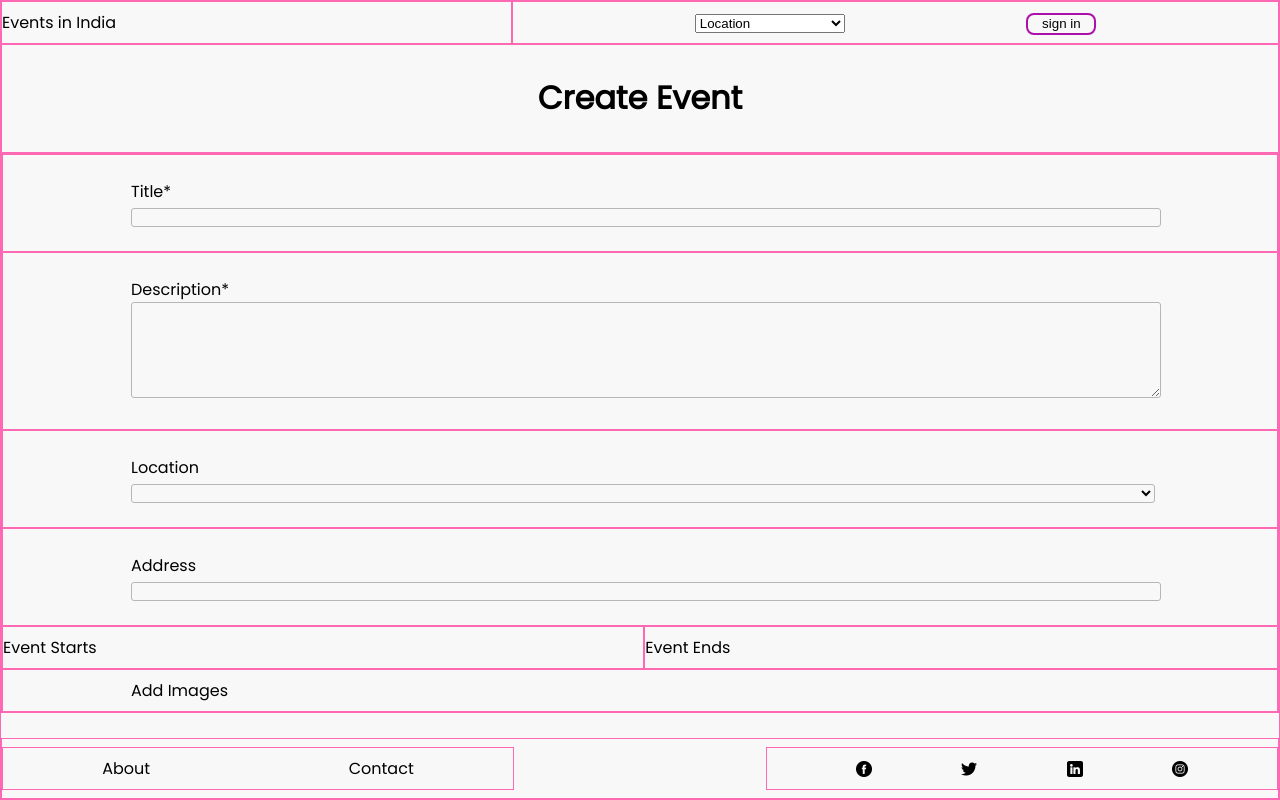
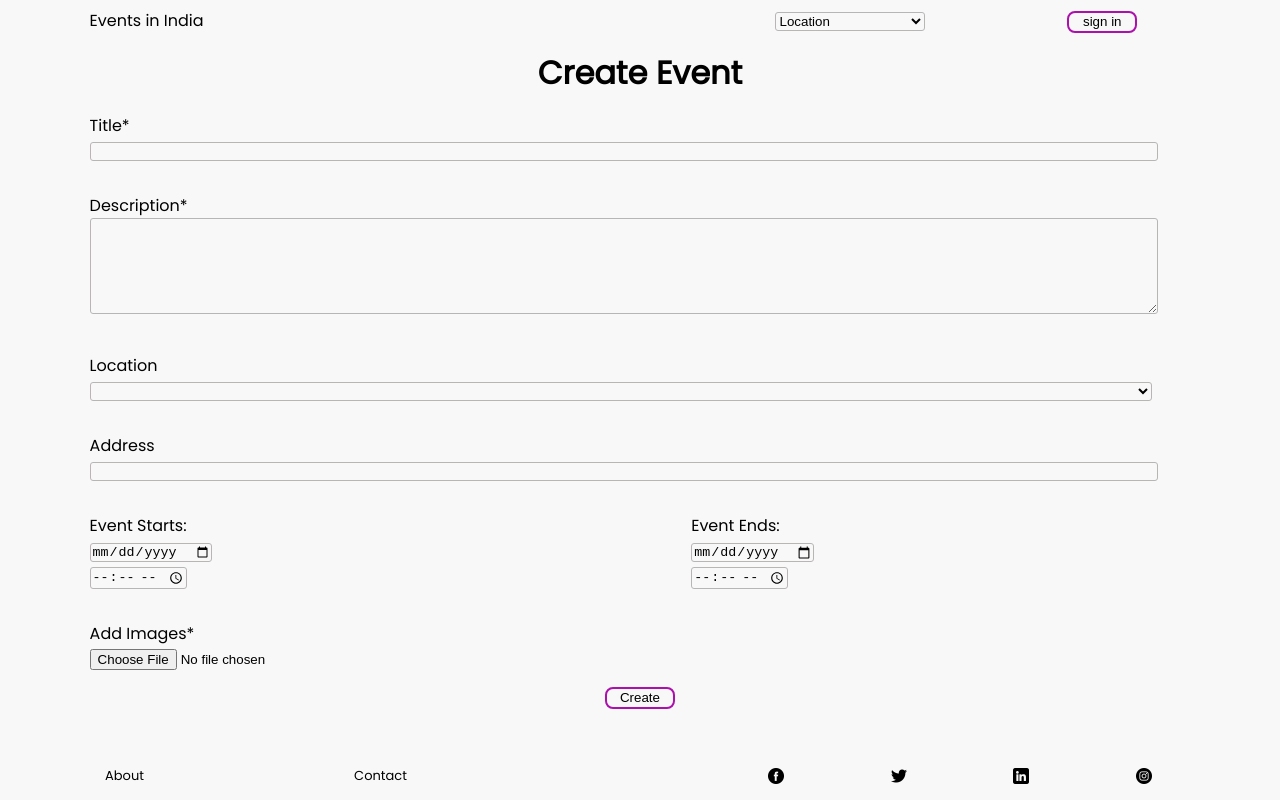
Before and after one commit to Kujo01243/web_learning, a plain HTML site: page Auftrag 7/index.html in a window 1280 px wide. Drawn offline with Linux system fonts and the light colour scheme.

Commit message:
Zwischenspeicherung

```diff
--- a/Auftrag 7/index.html
+++ b/Auftrag 7/index.html
@@ -14,7 +14,7 @@
 
 <body>
     <div class="grid-container">
-        <div class="item-logo item">Events in India
+        <div class="item-logo item center">Events in India
         </div>
         <div class="item-menu item">
             <form action="#">
@@ -32,7 +32,7 @@
             </form>
         </div>
         <div class="item-header item">
-            <h1>Create Event</h1>
+            <h1 class="nomargin">Create Event</h1>
         </div>
         <div class="item-input item">
             <div class="item-title item center">
@@ -61,21 +61,35 @@
                 <p class="title">Address</p>
                 <input class="boxes" type="text" name="Address" maxlength="80">
             </div>
-            <div class="item-event-start item">Event Starts</div>
-            <div class="item-event-end item">Event Ends</div>
-            <div class="item-add-images item center">Add Images</div>
+            <div class="item-event-start item center">
+                <p class="title">Event Starts:</p>
+                <input class="date-time nomargin" type="date"><br>
+                <input class="date-time" type="time">
+            </div>
+            <div class="item-event-end item">
+                <p class="title">Event Ends:</p>
+                <input class="date-time nomargin" type="date"><br>
+                <input class="date-time" type="time">
+            </div>
+            <div class="item-add-images item center">
+                <p class="title">Add Images*</p>
+                <input type="file" >
+            </div>
         </div>
         <div class="item-footer item">
             <div class="item-footer-left item">
-                <a href="#">About</a>
-                <a href="#">Contact</a>
+                <a href="#" class="footer-hover">About</a>
+                <a href="#" class="footer-hover">Contact</a>
             </div>
             <div class="item-footer-right item">
-                <img class="socialmedia" src="./pics/facebook.png" alt="facebook">
-                <img class="socialmedia" src="./pics/twitter.png" alt="Twitter">
-                <img class="socialmedia" src="./pics/linkedin.png" alt="Linkedin">
-                <img class="socialmedia" src="./pics/instagram.png" alt="Instagram">
+                <a class="socialmedia" href="https://facebook.com"><img class="socialmedia" src="./pics/facebook.png" alt="facebook"></a>
+                <a class="socialmedia" href="https://x.com"><img class="socialmedia" src="./pics/twitter.png" alt="Twitter"></a>
+                <a class="socialmedia" href="https://linkedin.com"><img class="socialmedia" src="./pics/linkedin.png" alt="Linkedin"></a>
+                <a class="socialmedia" href="https://instagram.com"><img class="socialmedia" src="./pics/instagram.png" alt="Instagram"></a>
             </div>
+        </div>
+        <div class="item-upload item">
+            <button class="button">Create</button>
         </div>
     </div>
 </body>
--- a/Auftrag 7/style.css
+++ b/Auftrag 7/style.css
@@ -18,22 +18,21 @@ body {
 }
 .grid-container {
     display: grid;
-    grid-template-columns: 1fr 1.5fr;
-    grid-template-rows: auto  auto auto 1fr auto;
+
+    grid-template-rows: auto  auto auto auto 1fr auto;
     grid-template-areas:
       "item-logo item-menu "
       "item-header item-header"
       "item-input item-input"
+      "item-upload item-upload"
       ". ."
       "item-footer item-footer";
-    border: 1px solid hotpink;
     min-height: 100vh;
     box-sizing: border-box;
 }
 .item {
     padding-top: 0.5rem;
     padding-bottom: 0.5rem;
-    border: 1px solid hotpink;
 }
 .item-logo {
     grid-area: item-logo;
@@ -53,7 +52,7 @@ body {
 .item-input {
     grid-area: item-input;
     display: grid;
-    grid-template-columns: auto auto;
+    grid-template-columns: 54vw 45.5vw;
     grid-template-areas:
     "item-title item-title"
     "item-description item-description"
@@ -72,6 +71,7 @@ body {
     "item-footer-left . item-footer-right ";
 }
 .item-footer-left {
+    padding: 0;
     grid-area: item-footer-left;
     display: flex;
     justify-content: space-around;
@@ -82,14 +82,20 @@ body {
     display: flex;
     justify-content: center;
     align-items: center;
-    justify-content: space-evenly;
+    justify-content: space-between;
+    padding-right: 10vw;
 }
 .item-footer-left > a {
     text-decoration: none;
     color: black;
+    font-size: small;
+}
+a.footer-hover:hover {
+    border-bottom: 1px solid black;
 }
 .socialmedia {
     max-width: 1rem;
+    font-size: 0;
 }
 .button {
     background-color: var(--daycolor);
@@ -127,7 +133,7 @@ body {
 .boxes {
     margin-left: 0;
     margin-right: 0;
-    width: 80vw;
+    width: 83vw;
     margin-bottom: 1rem;
     background-color: var(--daycolor);
     border: 1px solid rgb(184, 181, 181);
@@ -135,10 +141,32 @@ body {
 }
 .title {
     margin-bottom: 0;
-    margin-top: 1rem;
+    margin-top: 0;
 }
 .center {
-    padding-left: 10vw;
+    padding-left: 7vw;
+}
+.date-time {
+    margin-bottom: 1rem;
+    background-color: var(--daycolor);
+    border: 1px solid rgb(184, 181, 181);
+    border-radius: 3px;
+}
+.dropdown {
+    background-color: var(--daycolor);
+    color: black;
+    border: 1px solid rgb(184, 181, 181);
+    border-radius: 3px;
+}
+.nomargin {
+    margin: 0;
+}
+.item-upload {
+    grid-area: item-upload;
+    display: flex;
+    justify-content: center;
+    align-items: center;
+
 }
 
 @media (prefers-color-scheme: dark) {
@@ -157,7 +185,7 @@ body {
         color: var(--nightbackground);
     }
     .item-footer {
-        background-color: rgb(219, 213, 213);
+        background-color: var(--daycolor);
         border-end-end-radius: 1rem;
         border-end-start-radius: 1rem;
     }
@@ -171,5 +199,11 @@ body {
         color: white;
         border: 1px solid var(--nightborder);
     }
+    .date-time {
+        background-color: var(--nightbackground);
+        border: 1px solid var(--nightborder);
+        color: white;
+    }
+
 
 }
```
